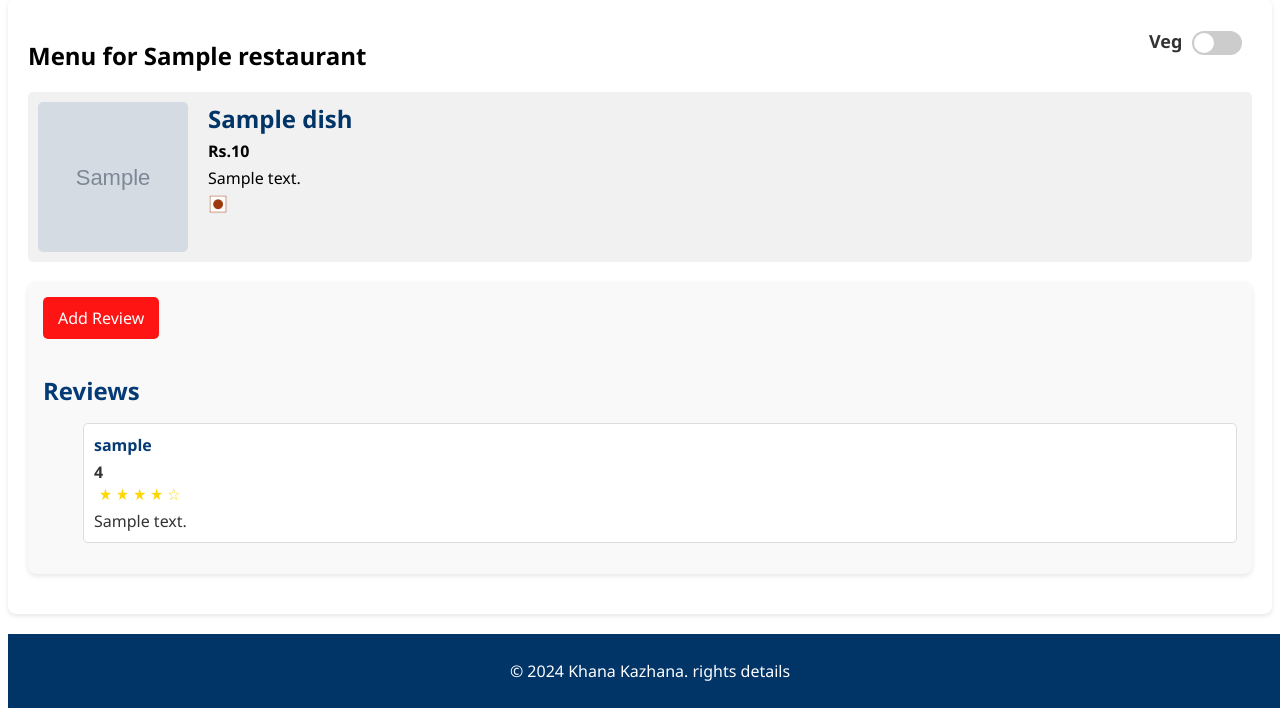
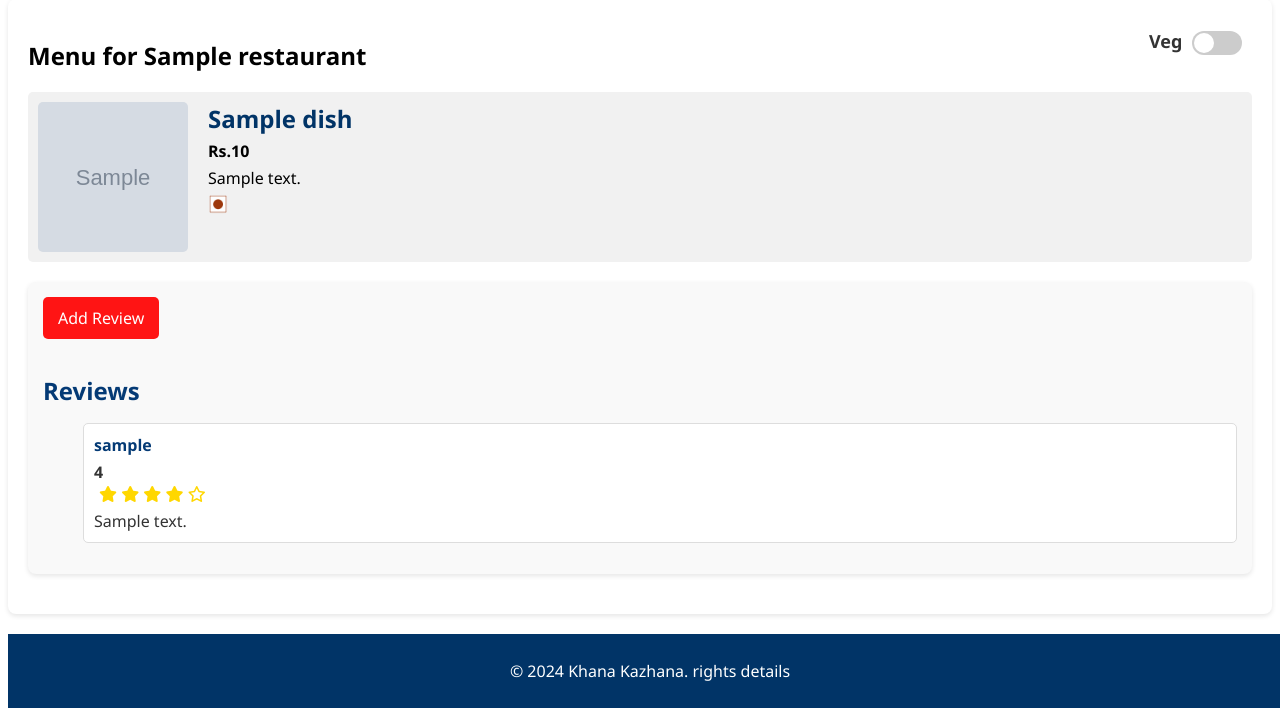
Before and after one commit to syed-tp/RestaurantApp, a Django app: template templates/restaurants/detail.html in a window 1280 px wide. Shown: the part 89-805 px from the top of the page. Run offline with Django 3.2, Linux system fonts and the light colour scheme; the template is opened without the code that fills it: most values are stand-ins (such as "Sample title", 1, 10 or a date in 2020); grey boxes marked "Sample" are stand-in pictures; some web fonts are replaced.

Commit message:
UI changes for showing stars for Ratings

```diff
--- a/templates/base.html
+++ b/templates/base.html
@@ -9,6 +9,7 @@
         <link rel="preconnect" href="https://fonts.googleapis.com">
         <link rel="preconnect" href="https://fonts.gstatic.com" crossorigin>
         <link href="https://fonts.googleapis.com/css2?family=New+Amsterdam&family=Playwrite+AU+NSW:wght@100..400&display=swap" rel="stylesheet">
+        <link rel="stylesheet" href="https://cdnjs.cloudflare.com/ajax/libs/font-awesome/6.0.0-beta3/css/all.min.css">
 
     </head>
     <body>
--- a/templates/restaurants/detail.html
+++ b/templates/restaurants/detail.html
@@ -44,31 +44,33 @@
         <p>No dishes available at the moment.</p>
     {% endfor %}
 
-
-    <div class= "reviews">
+    <div class="reviews">
         <a href="{% url 'add-review' restaurant.id %}">Add Review</a>
         <h2>Reviews</h2>
         <ul>
             {% for review in restaurant.reviews.all %}
-                <div class = "review-list">
+                <div class="review-list">
                     <li>
                         <strong>{{ review.user.username }}</strong>
                         <p><b>{{ review.rating }}</b></p>
                         <span class="star-rating">
-                            {% for i in "12345" %}
-                                {% if i|add:0 <= review.rating %}
-                                    ★
-                                {% else %}
-                                    ☆
-                                {% endif %}
-                            {% endfor %}
+                                {% for i in "12345" %}
+                                    {% with rating_value=review.rating %}
+                                        {% if rating_value >= forloop.counter %}
+                                            <i class="fas fa-star"></i>
+                                        {% elif rating_value > forloop.counter|add:-1 and rating_value < forloop.counter|add:0 %}  <!-- Check for half star -->
+                                            <i class="fas fa-star-half-alt"></i>
+                                        {% else %}
+                                            <i class="far fa-star"></i>
+                                        {% endif %}
+                                    {% endwith %}
+                                {% endfor %}
                         </span>
-                        </p>
                         <p>{{ review.comment }}</p>
                     </li>
                 </div>
             {% empty %}
-                    <li>No reviews yet.</li>
+                <li>No reviews yet.</li>
             {% endfor %}
         </ul>
     </div>
```
